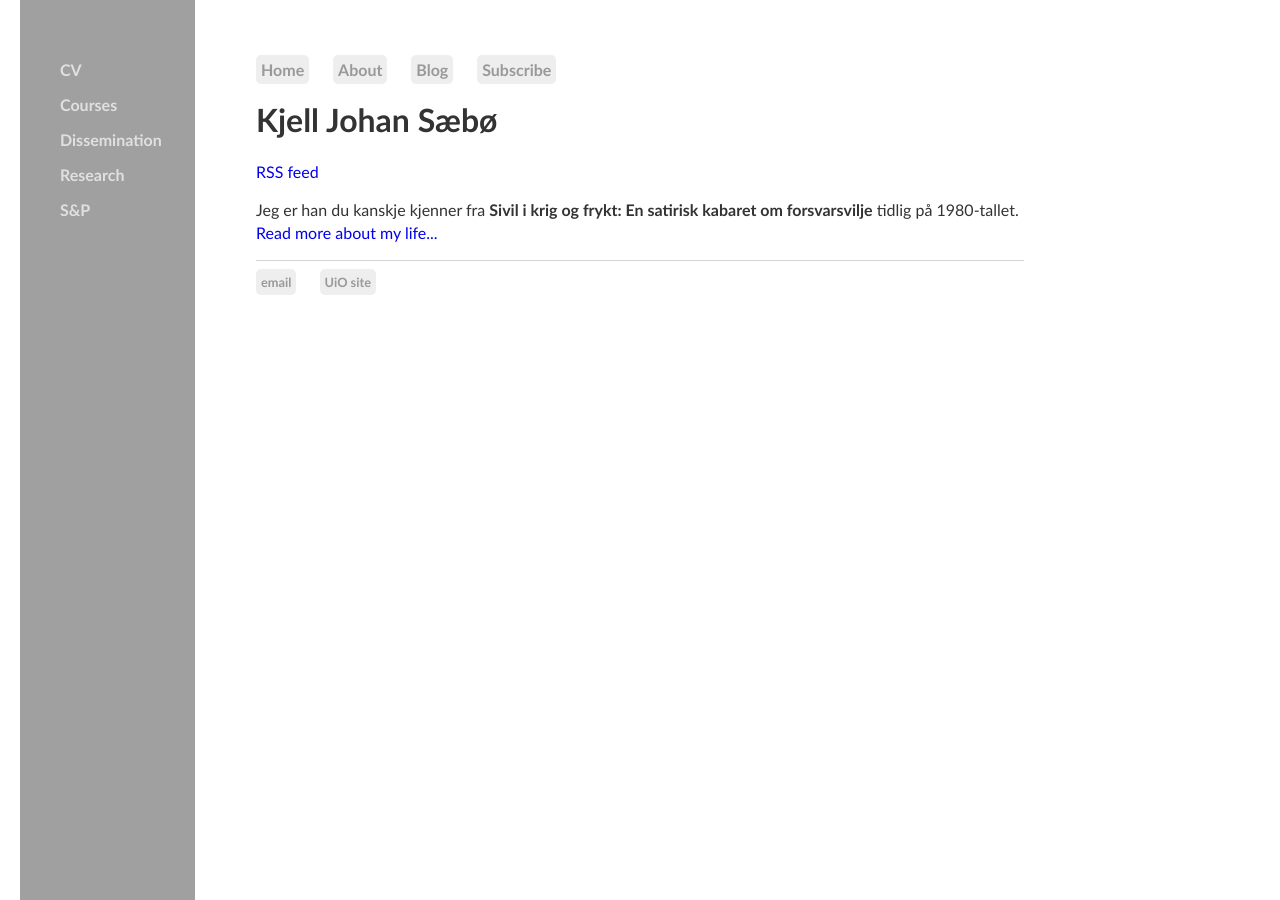
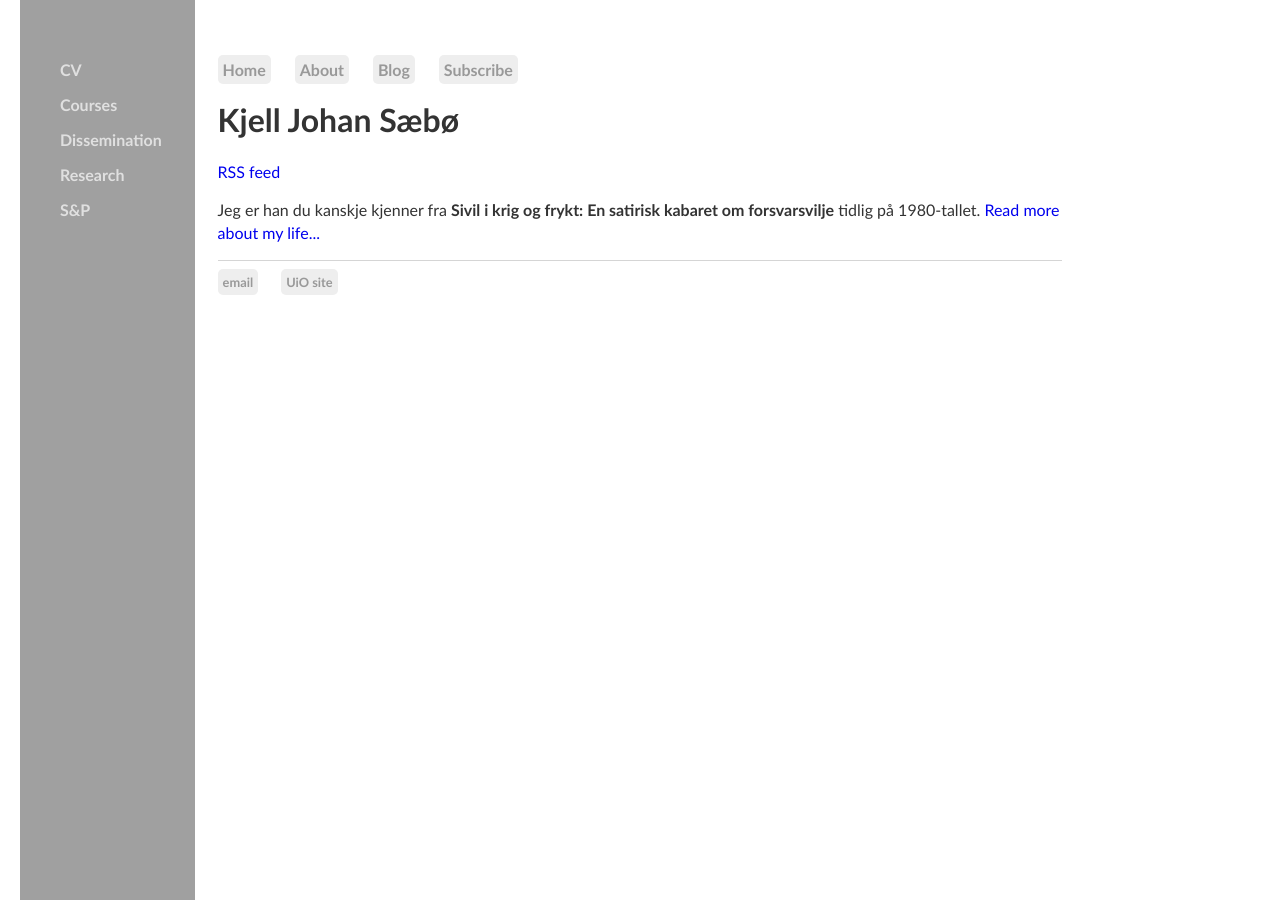
Before and after one commit to kjelljs/kjelljs.github.io, a Jekyll site: the page built from index.html, in a window 1280 px wide. Built offline with Jekyll 4.4.1, drawn with Linux system fonts in a browser that asks for light colours.

Commit message:
Update main.css

```diff
--- a/css/main.css
+++ b/css/main.css
@@ -3,7 +3,7 @@ main {
 }
 body {
     margin: 60px auto;
-    width: 60%;
+    width: 66%;
 }
 nav ul, footer ul {
     font-family: Optima, Candara, Calibri, Arial, sans-serif;
```
